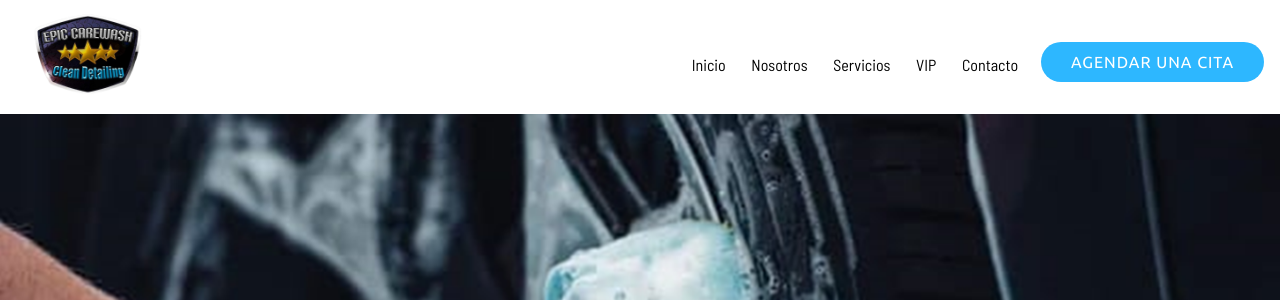
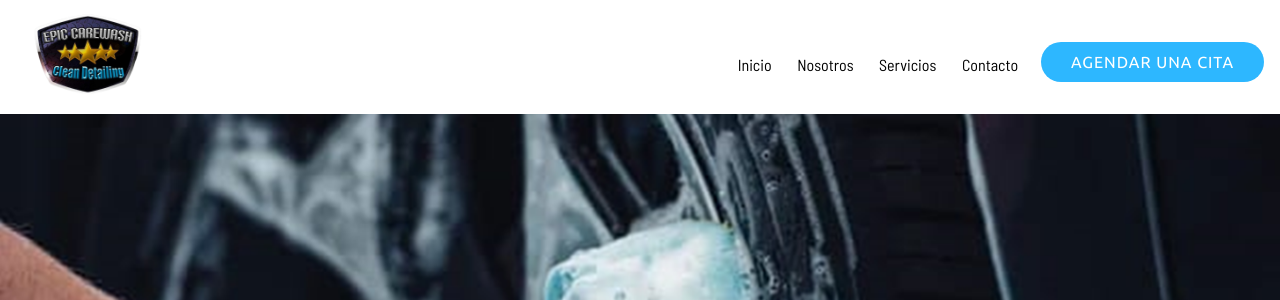
Before and after one commit to tavo1477/epic-carewash, a PHP site: page /epic-carewash/ in a window 1280 px wide. Shown: the top 300 px of the page. Run offline with PHP 8.4, Linux system fonts and the light colour scheme; some libraries are stand-ins or nearby versions.

Commit message:
Eliminando por el momento la página de VIP del header

```diff
--- a/vistas/paginas/modulos/header.php
+++ b/vistas/paginas/modulos/header.php
@@ -36,12 +36,6 @@ HEADER
 
 				</li>
 
-				<li class="main-menu__item">
-
-					<a href="vip" class="main-menu__link">VIP</a>
-
-				</li>
-
 
 				<li class="main-menu__item">
 
```
